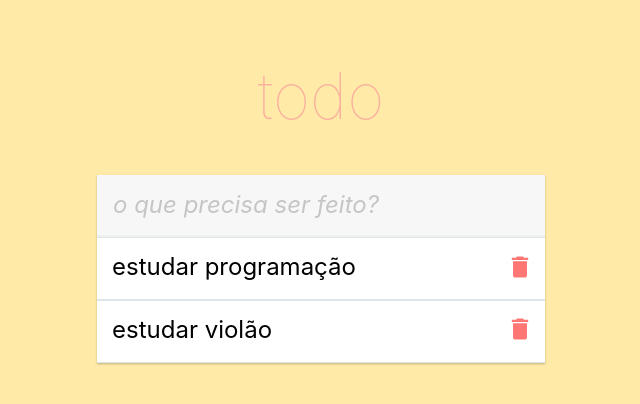
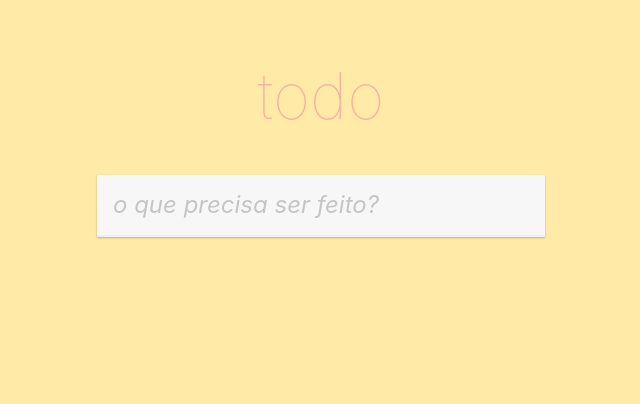
Before and after one commit to lucaslirah/todo_samurai, a React (Create React App) app: page / in a window 1280 px wide. Shown: the top 404 px of the page, without its empty margins (319-959 px from the left). Built offline with nearby package versions, Linux system fonts and the light colour scheme.

Commit message:
Incluindo e concluindo tarefas - manipulação de arrays (join, spread operator, operador de assertiva de não-nulidade - !)

```diff
--- a/src/pages/Main/index.jsx
+++ b/src/pages/Main/index.jsx
@@ -8,17 +8,24 @@ export default function Main() {
   const ENTER_KEY = 13;
   const ESCAPE_KEY = 27;
 
-  const initialTodos = [
-    {id: 1, title: "estudar programação", checked: false},
-    {id: 2, title: "estudar violão", checked: true}
-  ]
-
-  const [ todos] = useState(initialTodos);
+  const [ todos, setTodos ] = useState([]);
 
   const erase = () => {
     setValue("");
   }
   const submit = () => {
+    // colocar os valores insertados do input em setTodos como uma nova tarefa
+    const newTodo = {
+      id: Date.now(),
+      title: value,
+      checked: false
+    }
+
+    setTodos([
+      newTodo,
+     ...todos
+    ]);
+
     erase();
   }
   const onChange = (e) => {
@@ -30,6 +37,12 @@ export default function Main() {
     } else if(e.which === ESCAPE_KEY){
       erase();
     }
+  }
+  const todoToggleCheck = (todo) => {
+    // alterar o estado checked da tarefa com uso do operador !
+    setTodos(todos.map((t) => (
+      t.id === todo.id? {...t, checked:!t.checked} : t
+    )));
   }
 
   return (
@@ -50,7 +63,16 @@ export default function Main() {
             {
               todos.map((todo) => (
                 <li key={todo.id.toString()}>
-                  <span className="todo">{todo.title}</span>
+                  <span
+                    className={
+                    // `todo ${todo.checked? "checked" : ""}`
+                      ['todo', todo.checked ? 'checked' : ''].join(' ')
+                    }
+                    onClick={() => todoToggleCheck(todo)}
+                    onKeyDown={() => todoToggleCheck(todo)}
+                    role="button"
+                    tabIndex={0}
+                  >{todo.title}</span>
                   <button
                     type="button"
                     className="remove"
--- a/src/pages/Main/styles.js
+++ b/src/pages/Main/styles.js
@@ -47,6 +47,10 @@ export const Container = styled.div`
     transition: color 0.3s;
     padding: 15px 15px 17px 15px;
   }
+  .todo.checked{
+    text-decoration: line-through;
+    color: #b2bec3;
+  }
 
   .remove {
     background-color: transparent;
```
